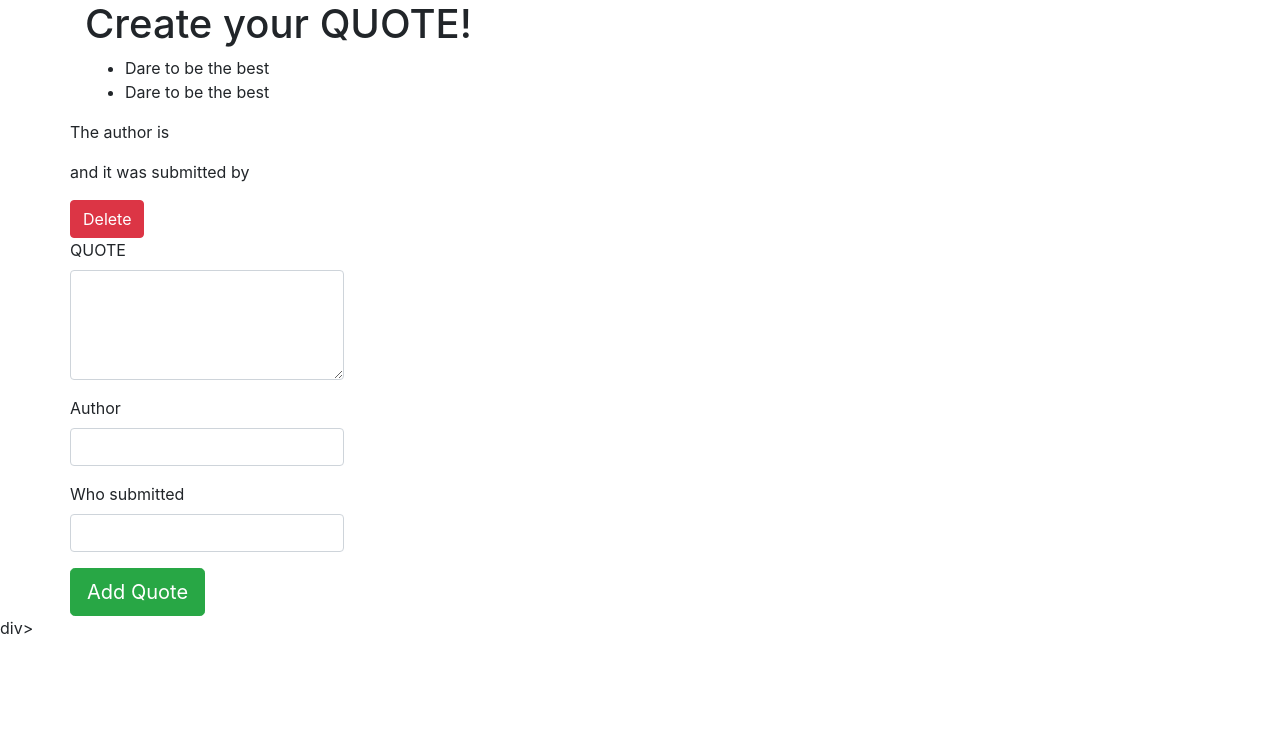
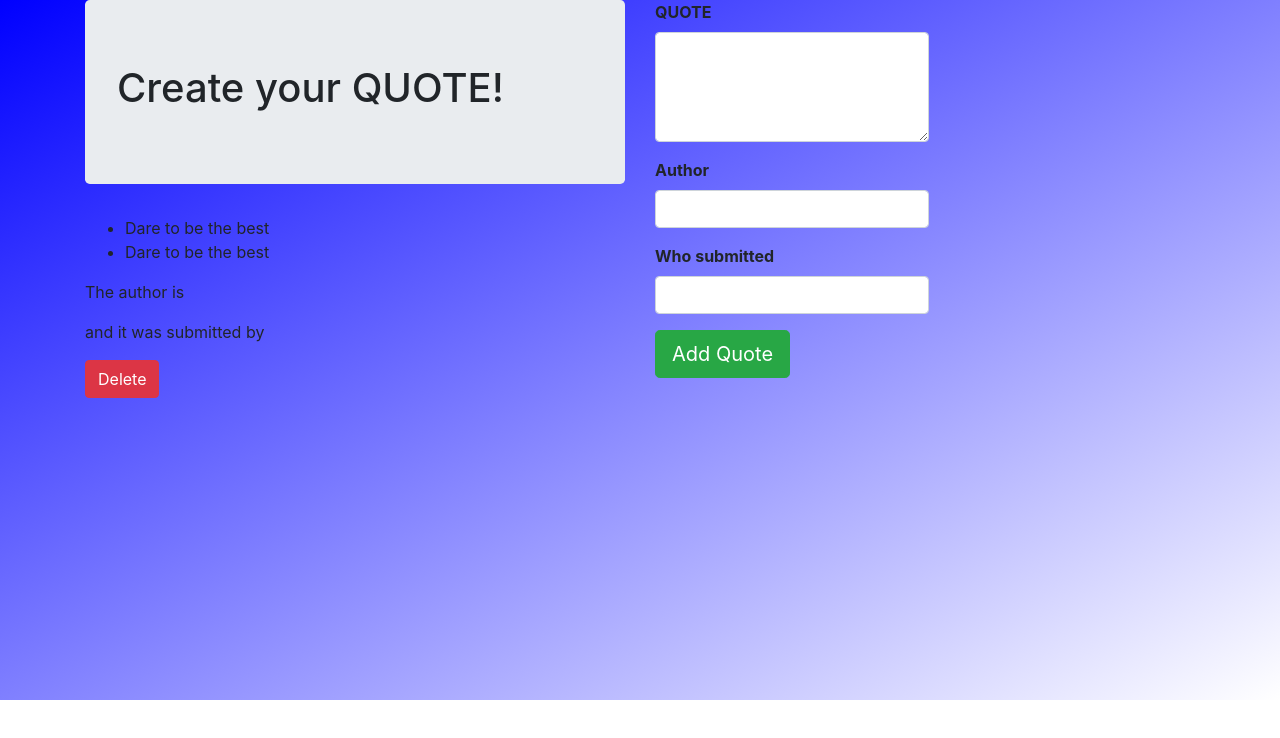
Before and after one commit to carolmbithe/Quotes, an Angular app: page / in a window 1280 px wide. Shown: the top 738 px of the page. Built offline with nearby package versions, Linux system fonts and the light colour scheme.

Commit message:
Added a custom stylesheeet

```diff
--- a/src/app/quote/quote.component.html
+++ b/src/app/quote/quote.component.html
@@ -1,16 +1,27 @@
+<div id="grad">
 <div class="container">
+  <div class="row">
+    <div class="col-md-6">
+    <div class="jumbotron">
 <h1>Create your {{ title }}!</h1>
+</div>
+
     <ul>
       <div *ngFor='let quote of quotes;let i="index"'>
          <li> {{quote.quote}} </li>
 
 </div>
 </ul>
-    <div class="row">
+
+
         <app-quotedetails [quote]='quotes' (isDone)='delete($event,i)'></app-quotedetails>
       </div>
-      <div class="row">
+
+      <div class="col-md-6">
+
             <app-quoteform (addQuote)='addNewQuote($event,i)'></app-quoteform>
-          </div>
 
-    </div>div>
+</div>
+    </div>
+  </div>
+</div>
--- a/src/app/quoteform/quoteform.component.html
+++ b/src/app/quoteform/quoteform.component.html
@@ -5,7 +5,7 @@
 
 
             <div class="form-group">
-                <label for="quote">QUOTE</label>
+                <label for="quote"><strong>QUOTE</strong></label>
                 <textarea class="form-control" id="quote" rows="4" [(ngModel)]="newQuote.quote" name="quote" #quote="ngModel" required></textarea>
                 <div [hidden]="quote.valid || quote.pristine" class="alert alert-danger">
                     <p> Write the quote</p>
@@ -14,7 +14,7 @@
                     <!--Display{{newQuote.quote}}-->
             </div>
             <div class="form-group">
-                <label for="author">Author</label>
+                <label for="author"><strong>Author</strong></label>
                 <input type="text"  class="form-control" id="author" [(ngModel)]="newQuote.author" name="author" #author="ngModel" required>
 
                 <div [hidden]="author.valid || author.pristine" class="alert alert-danger">
@@ -24,7 +24,7 @@
                 </div>
 
             <div class="form-group">
-                <label for="person">Who submitted</label>
+                <label for="person"><strong>Who submitted</strong></label>
                 <input type="text"  class="form-control" id="author" [(ngModel)]="newQuote.person" name="person" #person="ngModel" required>
 
                 <div [hidden]="person.valid || person.pristine" class="alert alert-danger">
--- a/src/styles.css
+++ b/src/styles.css
@@ -1,2 +1,14 @@
 
-@import "~bootstrap/dist/css/bootstrap.css"
+@import "~bootstrap/dist/css/bootstrap.css";
+
+
+
+/* body {
+    background-color:maroon;
+} */
+
+#grad {
+    height: 700px;
+    background-color: blue;
+    background-image: linear-gradient(to bottom right, blue, white);
+}
```
